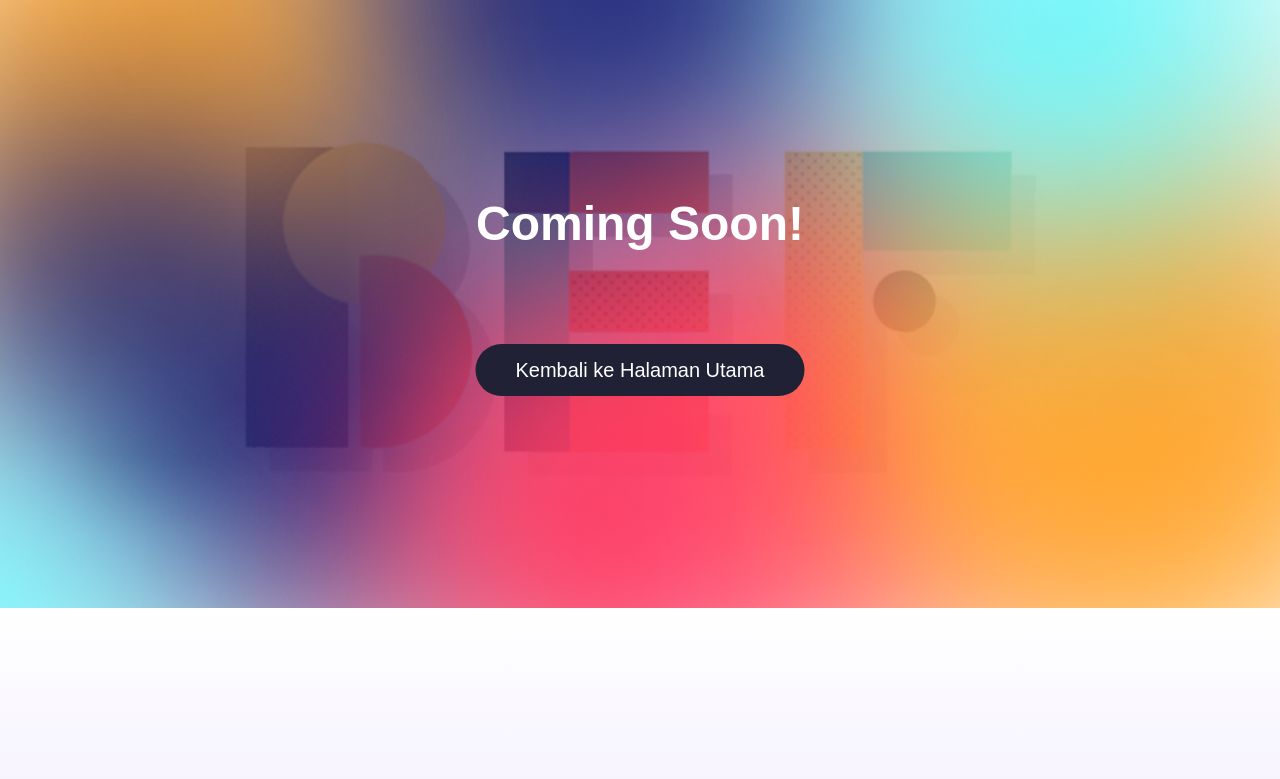
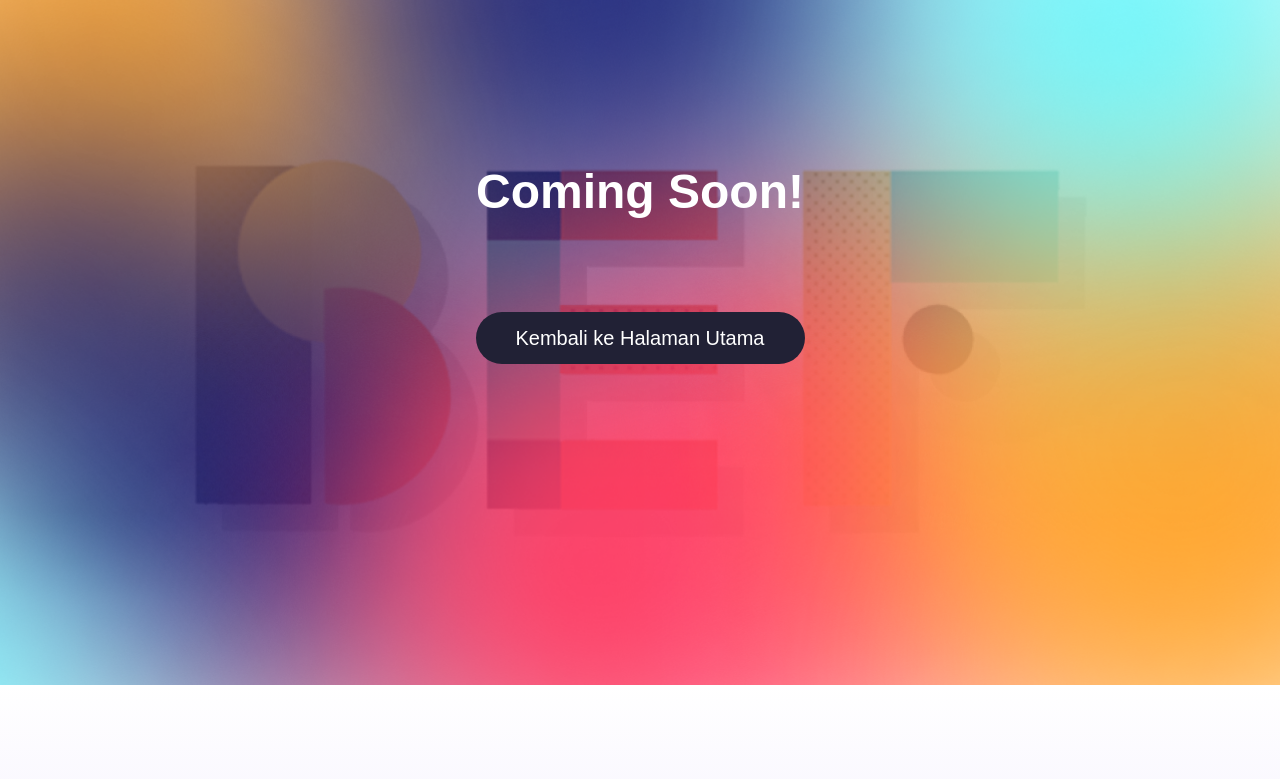
Before and after one commit to alirafli/bef-2022, a React (Create React App) app: page /coming-soon in a window 1280 px wide. Shown: the top 779 px of the page. Built offline with nearby package versions, Linux system fonts and the light colour scheme.

Commit message:
fix: coming soon

```diff
--- a/src/pages/ComingSoon/index.jsx
+++ b/src/pages/ComingSoon/index.jsx
@@ -1,6 +1,5 @@
 import React from "react";
 import { MedPart, Text, Button } from "../../components";
-import BG from "../../assets/bef_bg.png";
 import { Helmet } from "react-helmet-async";
 
 const ComingSoon = () => {
@@ -9,17 +8,16 @@ const ComingSoon = () => {
       <Helmet>
         <title>BEF | Coming Soon</title>
       </Helmet>
-      <div className="text-center bg-cover relative bg-center bg-no-repeat overflow-hidden">
-        <img src={BG} alt="background" className="w-full" />
+      <div className="bg-bef-bg  lg:h-[685px] bg-no-repeat bg-cover bg-center text-center pt-32 pb-20 px-5 lg:px-72">
         <Text
           color="white"
           weight="bold"
           variant="h1"
-          className="text-white absolute top-1/2 left-1/2 -translate-x-2/4 -translate-y-2/4 flex flex-col"
+          className="text-white mt-10"
         >
           Coming Soon!
+        </Text>
           <Button isLink="/" className="mt-24">Kembali ke Halaman Utama</Button>
-        </Text>
       </div>
       <MedPart />
     </div>
```
